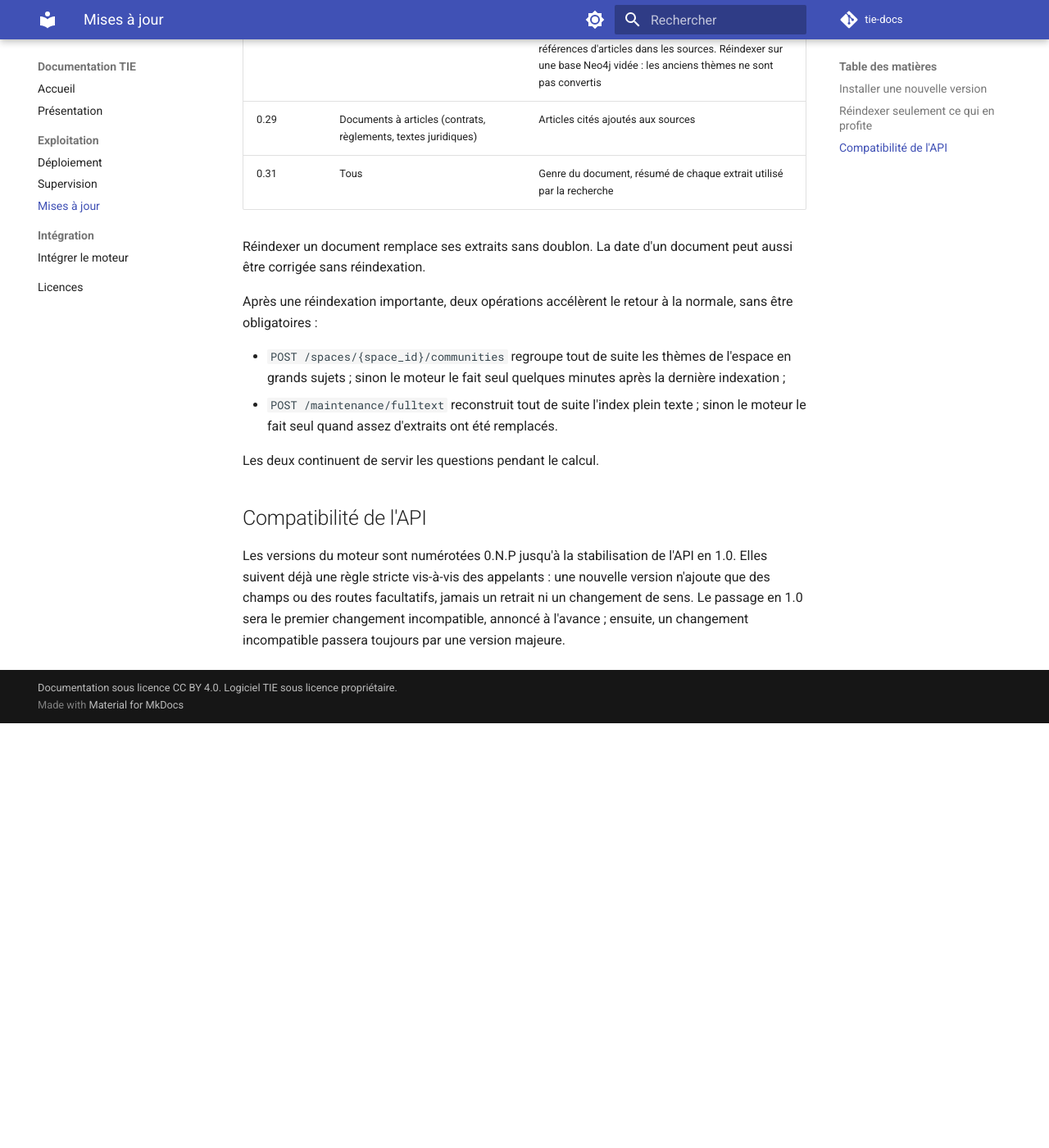
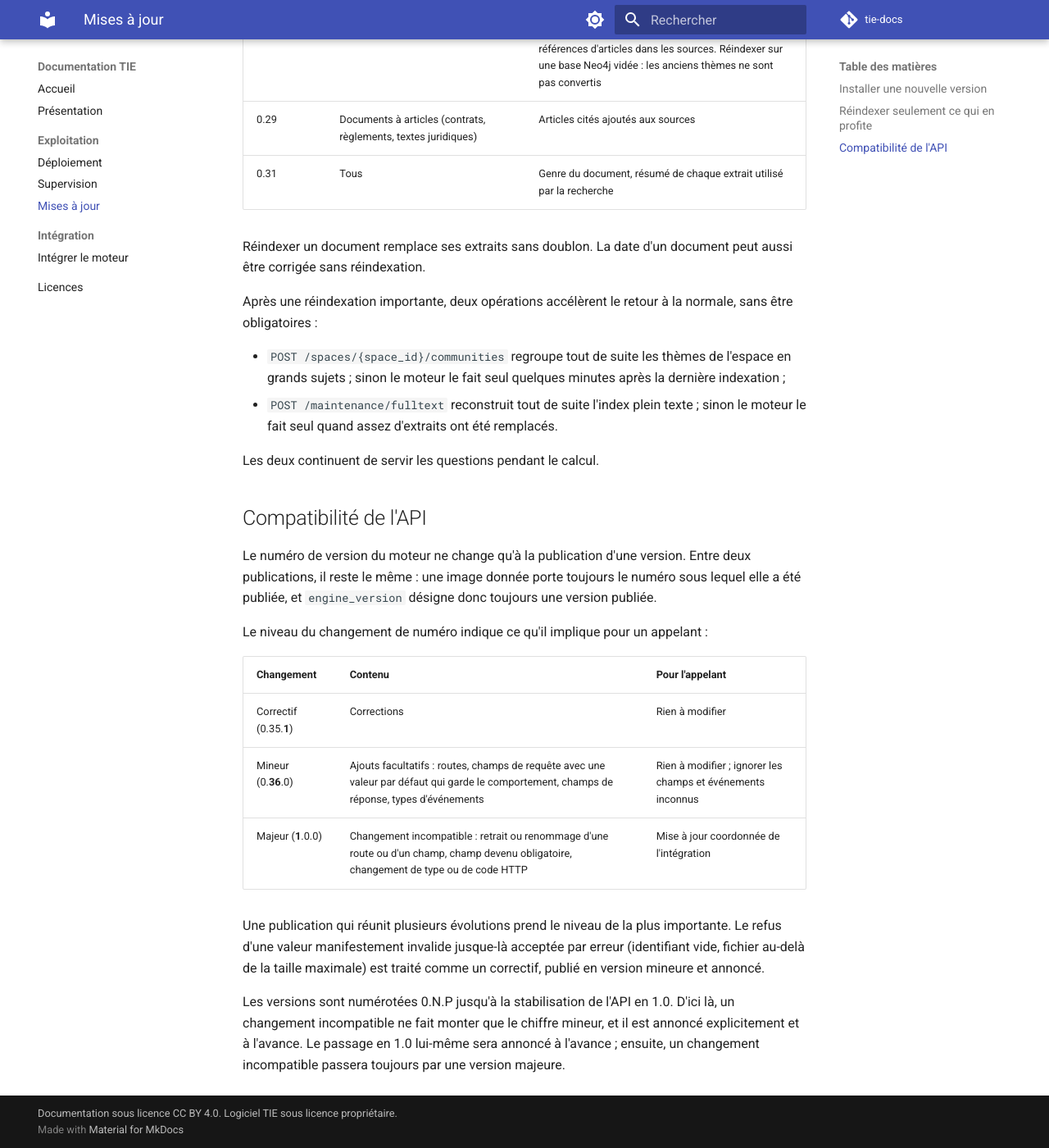
Before and after one commit to jquivogn/tie-docs, an MkDocs documentation site: the page built from docs/exploitation/mises-a-jour.md, in a window 1280 px wide and 1400 px high, scrolled down 1092 px. Shown: the whole window at 82% size. Built offline with MkDocs 1.6.1 and Material for MkDocs 9.7.7, drawn with Linux system fonts in a browser that asks for light colours; comment, search, counter and statistics services are not loaded; before the commit the page ends 1974 px from its top, so only the background shows below that.

Commit message:
docs: add engine version policy

```diff
--- a/docs/exploitation/mises-a-jour.md
+++ b/docs/exploitation/mises-a-jour.md
@@ -43,4 +43,16 @@ Les deux continuent de servir les questions pendant le calcul.
 
 ## Compatibilité de l'API
 
-Les versions du moteur sont numérotées 0.N.P jusqu'à la stabilisation de l'API en 1.0. Elles suivent déjà une règle stricte vis-à-vis des appelants : une nouvelle version n'ajoute que des champs ou des routes facultatifs, jamais un retrait ni un changement de sens. Le passage en 1.0 sera le premier changement incompatible, annoncé à l'avance ; ensuite, un changement incompatible passera toujours par une version majeure.
+Le numéro de version du moteur ne change qu'à la publication d'une version. Entre deux publications, il reste le même : une image donnée porte toujours le numéro sous lequel elle a été publiée, et `engine_version` désigne donc toujours une version publiée.
+
+Le niveau du changement de numéro indique ce qu'il implique pour un appelant :
+
+| Changement | Contenu | Pour l'appelant |
+|---|---|---|
+| Correctif (0.35.**1**) | Corrections | Rien à modifier |
+| Mineur (0.**36**.0) | Ajouts facultatifs : routes, champs de requête avec une valeur par défaut qui garde le comportement, champs de réponse, types d'événements | Rien à modifier ; ignorer les champs et événements inconnus |
+| Majeur (**1**.0.0) | Changement incompatible : retrait ou renommage d'une route ou d'un champ, champ devenu obligatoire, changement de type ou de code HTTP | Mise à jour coordonnée de l'intégration |
+
+Une publication qui réunit plusieurs évolutions prend le niveau de la plus importante. Le refus d'une valeur manifestement invalide jusque-là acceptée par erreur (identifiant vide, fichier au-delà de la taille maximale) est traité comme un correctif, publié en version mineure et annoncé.
+
+Les versions sont numérotées 0.N.P jusqu'à la stabilisation de l'API en 1.0. D'ici là, un changement incompatible ne fait monter que le chiffre mineur, et il est annoncé explicitement et à l'avance. Le passage en 1.0 lui-même sera annoncé à l'avance ; ensuite, un changement incompatible passera toujours par une version majeure.
```
Also changed, not shown: docs/integration/moteur.md (+1 -1 lines).
